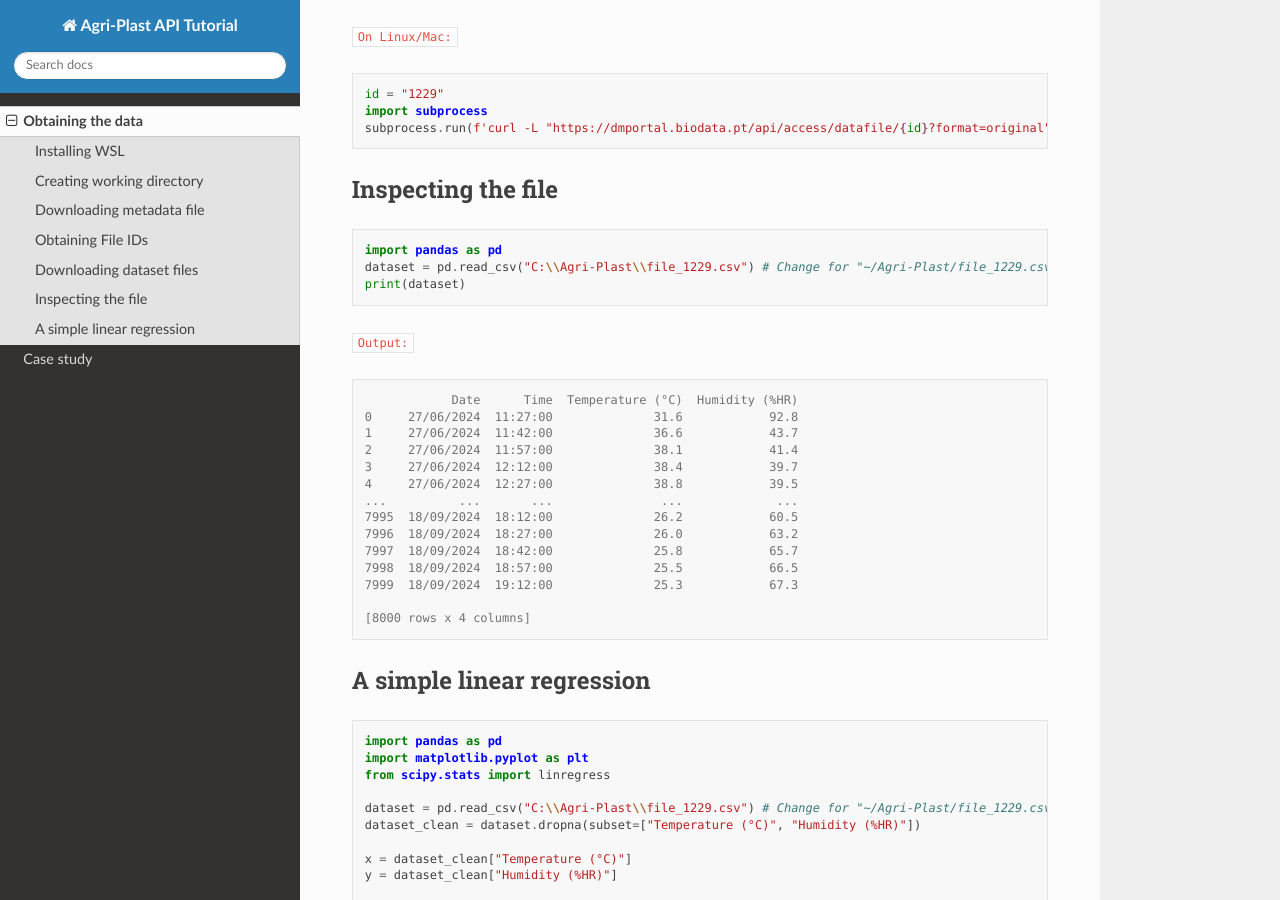
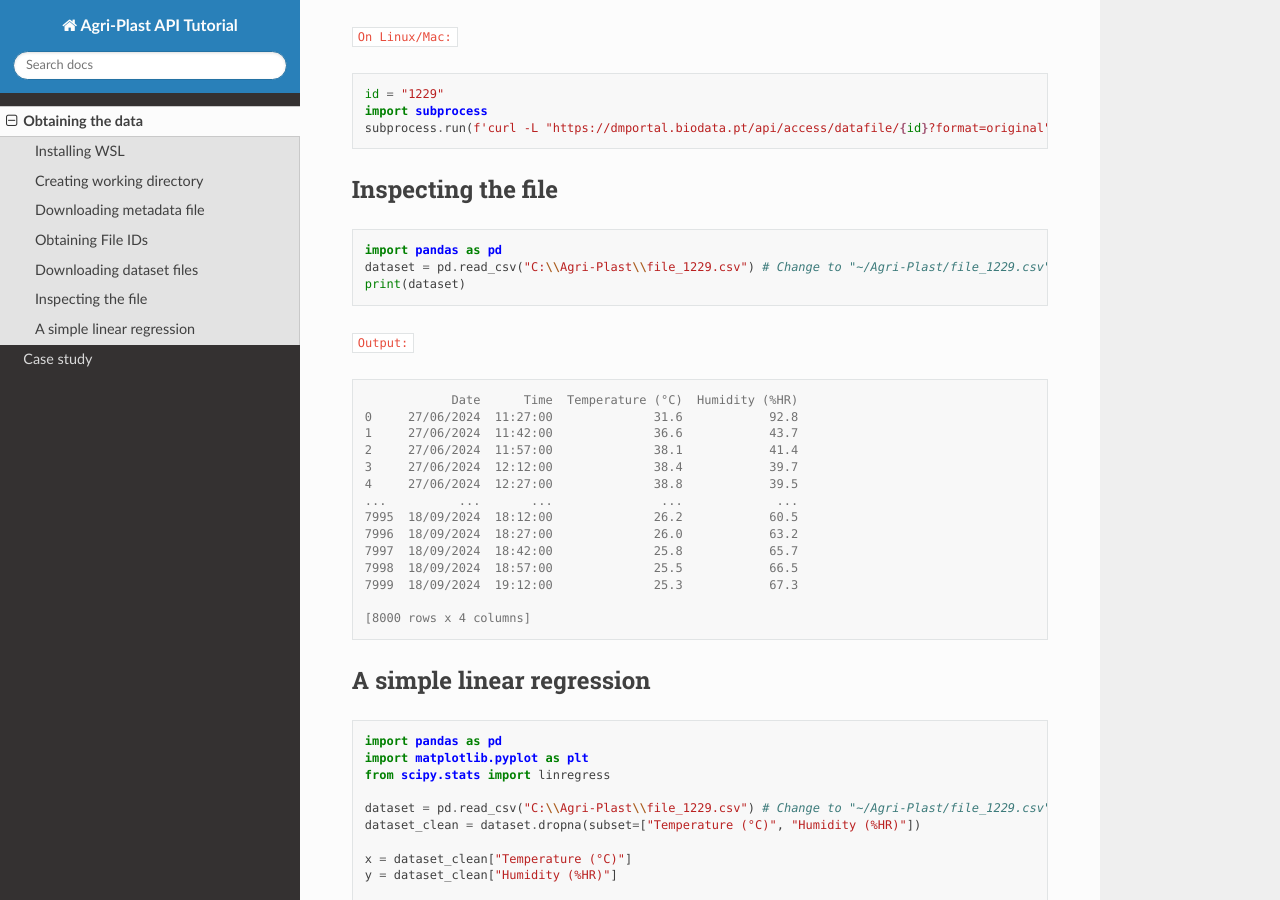
Before and after one commit to lmgoncalves94/Agri-Plast_API, a Sphinx documentation site: the page built from docs/source/api.rst, in a window 1280 px wide and 900 px high, scrolled down 2213 px. Built offline with Sphinx 7.4.7 and the Read the Docs theme 3.1.0, drawn with Linux system fonts in a browser that asks for light colours.

```diff
--- a/docs/source/api.rst
+++ b/docs/source/api.rst
@@ -122,7 +122,7 @@ Inspecting the file
 .. code-block:: python
 
    import pandas as pd
-   dataset = pd.read_csv("C:\\Agri-Plast\\file_1229.csv") # Change for "~/Agri-Plast/file_1229.csv" on Linux/Mac
+   dataset = pd.read_csv("C:\\Agri-Plast\\file_1229.csv") # Change to "~/Agri-Plast/file_1229.csv" on Linux/Mac
    print(dataset)
 
 ``Output:``
@@ -156,7 +156,7 @@ A simple linear regression
    import matplotlib.pyplot as plt
    from scipy.stats import linregress
 
-   dataset = pd.read_csv("C:\\Agri-Plast\\file_1229.csv") # Change for "~/Agri-Plast/file_1229.csv" on Linux/Mac
+   dataset = pd.read_csv("C:\\Agri-Plast\\file_1229.csv") # Change to "~/Agri-Plast/file_1229.csv" on Linux/Mac
    dataset_clean = dataset.dropna(subset=["Temperature (°C)", "Humidity (%HR)"])
 
    x = dataset_clean["Temperature (°C)"]
```
